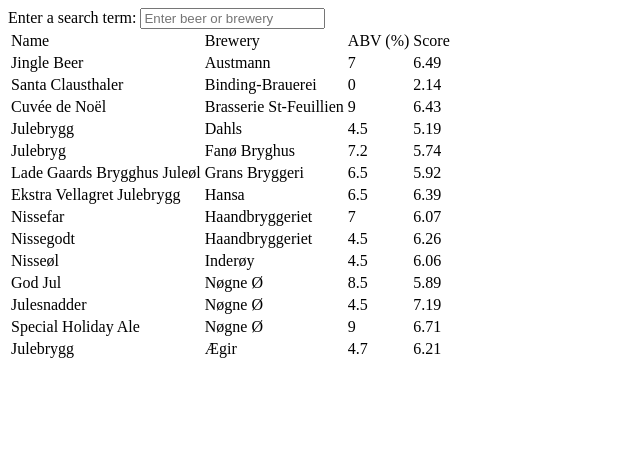
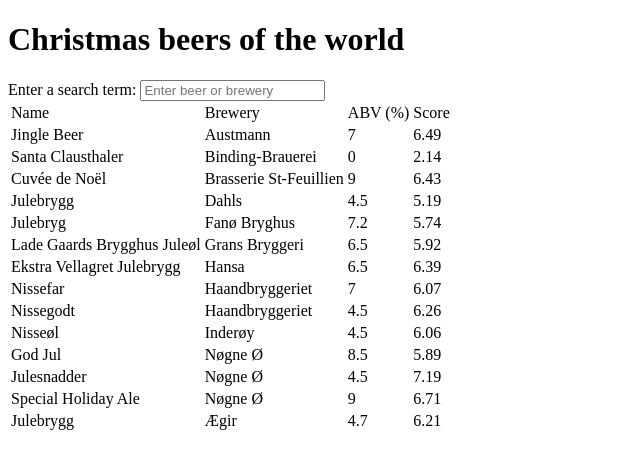
Before and after one commit to somemarsupials/coding-test-for-anna, a website: page app/index.html in a window 1280 px wide. Shown: the whole page, without its empty margins (0-640 px from the left). Drawn offline with nearby package versions, Linux system fonts and the light colour scheme; files whose address does not match are found by name.

Commit message:
Add title for page in index.html

```diff
--- a/app/index.html
+++ b/app/index.html
@@ -13,6 +13,7 @@
     <script src="components/beer-list/beer-list.component.js"></script>
   </head>
   <body>
+    <h1>Christmas beers of the world</h1>
     <beer-list></beer-list>
   </body>
 </html>
```
